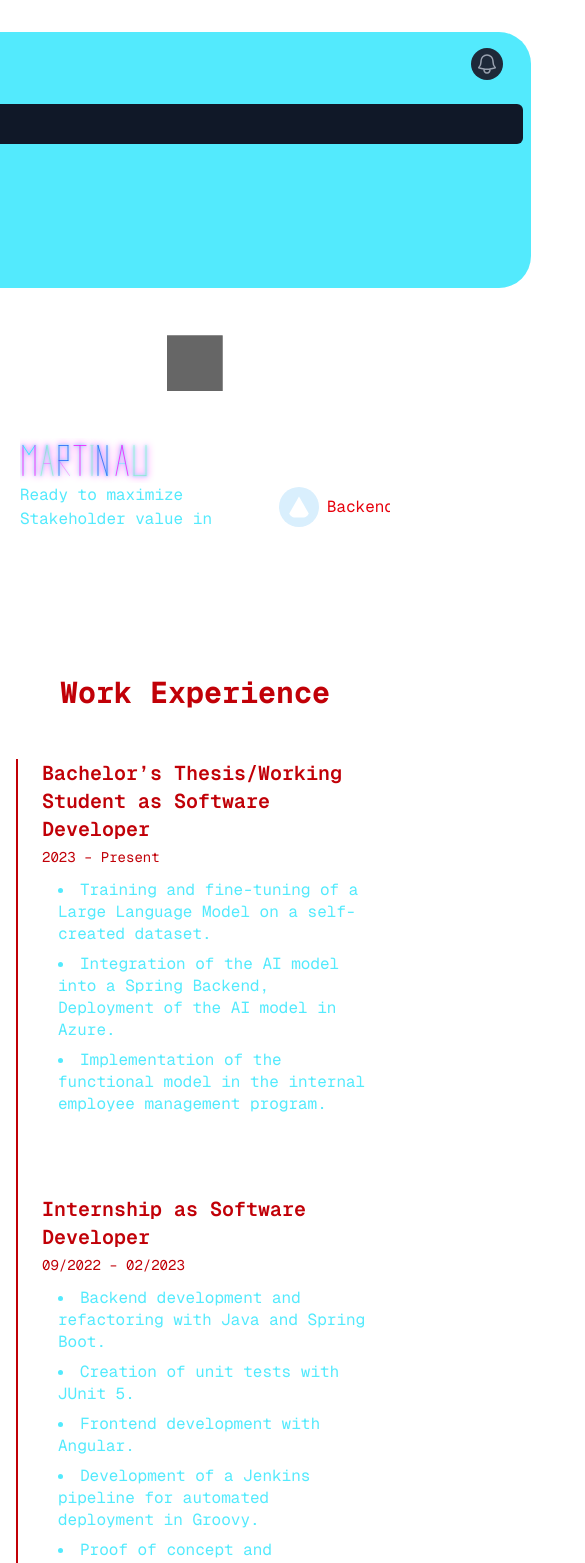
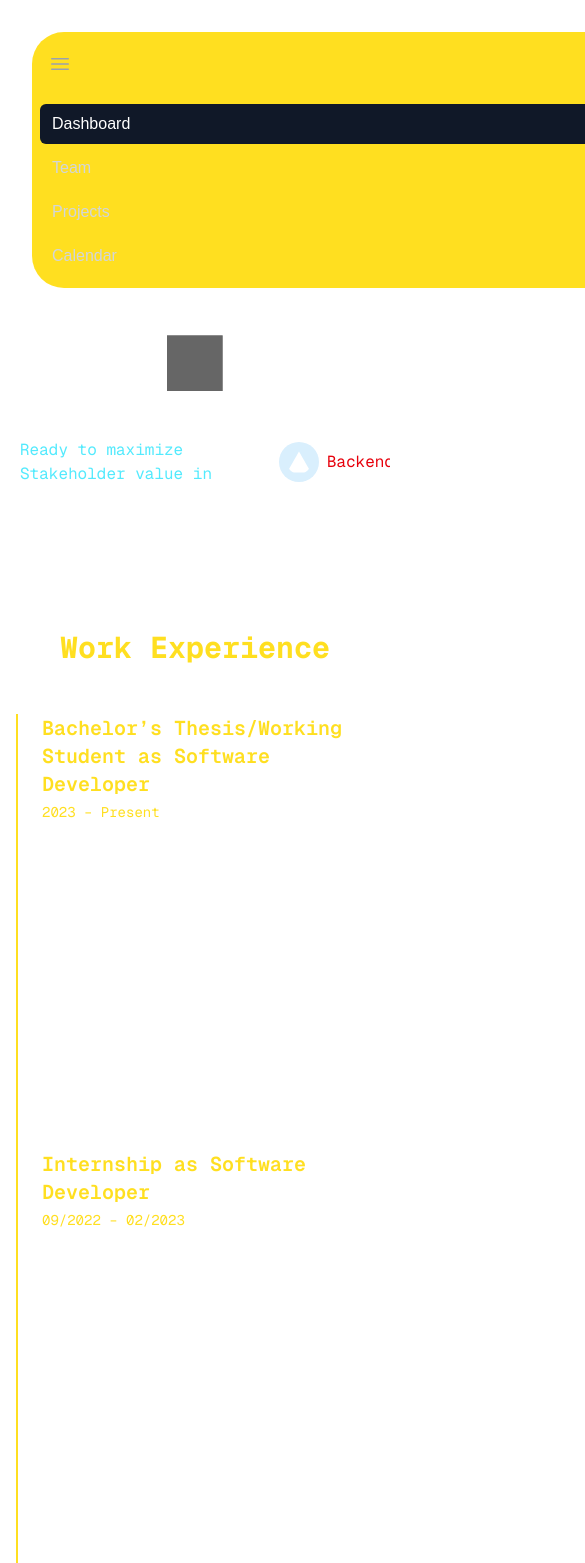
Before and after one commit to maauit03/my-portfolio, a Next.js app: page / in a window 390 px wide. Shown: the top 1563 px of the page, 585 px wide, since content can reach past the window. Built offline with nearby package versions, Linux system fonts and the light colour scheme.

Commit message:
change color theme

```diff
--- a/src/app/components/Hero.tsx
+++ b/src/app/components/Hero.tsx
@@ -19,7 +19,6 @@ const Hero = () => {
       <div className="hero-layout max-w-5xl mx-auto ">
         <header className="flex flex-col justify-center md:w-full md:px-20 px-5">
           <div className="flex flex-col">
-            <Path/>
             <div className="hero-text">
             <h1 className="flex items-center gap-3 mb-8 text-cyan-300">
             Ready to maximize Stakeholder value in
--- a/src/app/components/Navbar.tsx
+++ b/src/app/components/Navbar.tsx
@@ -3,7 +3,7 @@ import React from 'react'
 const Navbar = () => {
     return (
     <div>
-        <nav className="bg-cyan-300 rounded-4xl w-2xl ">
+        <nav className="bg-yellow-300 rounded-4xl w-2xl ">
         <div className="mx-auto max-w-7xl px-2 sm:px-6 lg:px-8">
             <div className="relative flex h-16 items-center justify-between">
             <div className="absolute inset-y-0 left-0 flex items-center sm:hidden">
--- a/src/app/components/Path.tsx
+++ b/src/app/components/Path.tsx
@@ -21,52 +21,54 @@ export default function Path() {
   return (
     <>
       <motion.svg
-        width="60%"
+        width="100%"
         height="auto"
         viewBox="0 75 700 150"
         initial="hidden"
         animate="visible"
       >
         {/* M */}
-        <motion.line x1="10"  y1="200" x2="10"  y2="100" stroke="#ff00ff" variants={draw} custom={0}  style={shape} />
-        <motion.line x1="10"  y1="100" x2="30"  y2="130" stroke="#00ffff" variants={draw} custom={0.1} style={shape} />
-        <motion.line x1="30"  y1="130" x2="50"  y2="100" stroke="#00ffff" variants={draw} custom={0.2} style={shape} />
-        <motion.line x1="50"  y1="100" x2="50"  y2="200" stroke="#ff00ff" variants={draw} custom={0.3} style={shape} />
+        <motion.line x1="10"  y1="200" x2="10"  y2="100" stroke="#ffffff" variants={draw} custom={0}  style={shape} />
+        <motion.line x1="10"  y1="100" x2="30"  y2="130" stroke="#ffffff" variants={draw} custom={0.1} style={shape} />
+        <motion.line x1="30"  y1="130" x2="50"  y2="100" stroke="#ffffff" variants={draw} custom={0.2} style={shape} />
+        <motion.line x1="50"  y1="100" x2="50"  y2="200" stroke="#ffffff" variants={draw} custom={0.3} style={shape} />
 
         {/* A */}
-        <motion.line x1="70"  y1="200" x2="90"  y2="100" stroke="#8df0cc" variants={draw} custom={0.4} style={shape} />
-        <motion.line x1="90"  y1="100" x2="110" y2="200" stroke="#8df0cc" variants={draw} custom={0.5} style={shape} />
-        <motion.line x1="80"  y1="160" x2="100" y2="160" stroke="#ff00ff" variants={draw} custom={0.6} style={dash} />
+        <motion.line x1="70"  y1="200" x2="90"  y2="100" stroke="#ffffff" variants={draw} custom={0.4} style={shape} />
+        <motion.line x1="90"  y1="100" x2="110" y2="200" stroke="#ffffff" variants={draw} custom={0.5} style={shape} />
+        <motion.line x1="80"  y1="160" x2="100" y2="160" stroke="#ffffff" variants={draw} custom={0.6} style={dash} />
 
         {/* R */}
-        <motion.line x1="130" y1="200" x2="130" y2="100" stroke="#0d63f8" variants={draw} custom={0.7} style={shape} />
-        <motion.line x1="130" y1="100" x2="160" y2="100" stroke="#0d63f8" variants={draw} custom={0.8} style={shape} />
-        <motion.line x1="160" y1="100" x2="160" y2="150" stroke="#0d63f8" variants={draw} custom={0.9} style={shape} />
-        <motion.line x1="160" y1="150" x2="130" y2="150" stroke="#0d63f8" variants={draw} custom={1.0} style={shape} />
-        <motion.line x1="130" y1="150" x2="165" y2="200" stroke="#ff00ff" variants={draw} custom={1.1} style={dash} />
+        <motion.line x1="130" y1="200" x2="130" y2="100" stroke="#ffffff" variants={draw} custom={0.7} style={shape} />
+        <motion.line x1="130" y1="100" x2="160" y2="100" stroke="#ffffff" variants={draw} custom={0.8} style={shape} />
+        <motion.line x1="160" y1="100" x2="160" y2="150" stroke="#ffffff" variants={draw} custom={0.9} style={shape} />
+        <motion.line x1="160" y1="150" x2="130" y2="150" stroke="#ffffff" variants={draw} custom={1.0} style={shape} />
+        <motion.line x1="130" y1="150" x2="165" y2="200" stroke="#ffffff" variants={draw} custom={1.1} style={dash} />
 
         {/* T */}
-        <motion.line x1="180" y1="100" x2="220" y2="100" stroke="#ff00ff" variants={draw} custom={1.2} style={shape} />
-        <motion.line x1="200" y1="100" x2="200" y2="200" stroke="#ff00ff" variants={draw} custom={1.3} style={shape} />
+        <motion.line x1="180" y1="100" x2="220" y2="100" stroke="#ffffff" variants={draw} custom={1.2} style={shape} />
+        <motion.line x1="200" y1="100" x2="200" y2="200" stroke="#ffffff" variants={draw} custom={1.3} style={shape} />
 
         {/* I */}
-        <motion.line x1="240" y1="100" x2="240" y2="200" stroke="#8df0cc" variants={draw} custom={1.4} style={shape} />
-        <motion.line x1="235" y1="100" x2="245" y2="100" stroke="#8df0cc" variants={draw} custom={1.45} style={dash} />
+        <motion.line x1="240" y1="100" x2="240" y2="200" stroke="#ffffff" variants={draw} custom={1.4} style={shape} />
+        <motion.line x1="235" y1="100" x2="245" y2="100" stroke="#ffffff" variants={draw} custom={1.45} style={dash} />
 
         {/* N */}
-        <motion.line x1="260" y1="200" x2="260" y2="100" stroke="#0d63f8" variants={draw} custom={1.5} style={shape} />
-        <motion.line x1="260" y1="100" x2="290" y2="200" stroke="#0d63f8" variants={draw} custom={1.6} style={shape} />
-        <motion.line x1="290" y1="200" x2="290" y2="100" stroke="#0d63f8" variants={draw} custom={1.7} style={shape} />
+        <motion.line x1="260" y1="200" x2="260" y2="100" stroke="#ffffff" variants={draw} custom={1.5} style={shape} />
+        <motion.line x1="260" y1="100" x2="290" y2="200" stroke="#ffffff" variants={draw} custom={1.6} style={shape} />
+        <motion.line x1="290" y1="200" x2="290" y2="100" stroke="#ffffff" variants={draw} custom={1.7} style={shape} />
 
         {/* A */}
-        <motion.line x1="320" y1="200" x2="340" y2="100" stroke="#ff00ff" variants={draw} custom={1.8} style={shape} />
-        <motion.line x1="340" y1="100" x2="360" y2="200" stroke="#ff00ff" variants={draw} custom={1.9} style={shape} />
-        <motion.line x1="330" y1="160" x2="350" y2="160" stroke="#00ffff" variants={draw} custom={2.0} style={dash} />
+        <motion.line x1="320" y1="200" x2="340" y2="100" stroke="#FFD700" variants={draw} custom={1.8} style={shape} />
+        <motion.line x1="340" y1="100" x2="360" y2="200" stroke="#FFD700" variants={draw} custom={1.9} style={shape} />
+        <motion.line x1="330" y1="160" x2="350" y2="160" stroke="#FFD700" variants={draw} custom={2.0} style={dash} />
 
         {/* U */}
-        <motion.line x1="380" y1="100" x2="380" y2="200" stroke="#8df0cc" variants={draw} custom={2.1} style={shape} />
-        <motion.line x1="380" y1="200" x2="420" y2="200" stroke="#8df0cc" variants={draw} custom={2.2} style={shape} />
-        <motion.line x1="420" y1="200" x2="420" y2="100" stroke="#8df0cc" variants={draw} custom={2.3} style={shape} />
+        <motion.line x1="380" y1="100" x2="380" y2="200" stroke="#FFD700" variants={draw} custom={2.1} style={shape} />
+        <motion.line x1="380" y1="200" x2="420" y2="200" stroke="#FFD700" variants={draw} custom={2.2} style={shape} />
+        <motion.line x1="420" y1="200" x2="420" y2="100" stroke="#FFD700" variants={draw} custom={2.3} style={shape} />
+        <motion.line x1="300" y1="220" x2="440" y2="220" stroke="#FFD700" variants={draw} custom={2.3} style={shape} />
+
       </motion.svg>
 
       {/* flicker keyframes (global) */}
@@ -86,13 +88,11 @@ export default function Path() {
 /**
  * SVG & line style objects
  */
-
-
 const shape: React.CSSProperties = {
   strokeWidth:   2.5,
   strokeLinecap: 'round',
   fill:          'transparent',
-  filter:        'drop-shadow(0 0 6px #0ff) drop-shadow(0 0 12px #f0f)',
+  filter:        'drop-shadow(0 0 6px #ffffff) drop-shadow(0 0 12px #ffffff)',
 }
 
 const dash: React.CSSProperties = {
@@ -105,7 +105,7 @@ const dash: React.CSSProperties = {
 const detail: React.CSSProperties = {
   ...shape,
   strokeDasharray: '2 2',
-  stroke:          '#ffaa00',
+  stroke:          '#ffffff',
   opacity:         0.4,
   strokeWidth:     1,
 }
--- a/src/app/components/Timeline.tsx
+++ b/src/app/components/Timeline.tsx
@@ -89,11 +89,11 @@ export default function Timeline() {
   return (
     <section className="py-16 px-4 sm:px-6 lg:px-8">
       <div className="max-w-4xl mx-auto">
-        <h2 className="text-3xl sm:text-4xl font-bold text-red-700 mb-12 text-center">
+        <h2 className="text-3xl sm:text-4xl font-bold text-yellow-300 mb-12 text-center">
           Work Experience
         </h2>
 
-        <div className="relative border-l-2 border-red-700 pl-6 sm:pl-10 space-y-20">
+        <div className="relative border-l-2 border-yellow-300 pl-6 sm:pl-10 space-y-20">
           {timelineData.map((item, index) => (
             <TimelineItemCard key={index} item={item} />
           ))}
@@ -121,8 +121,8 @@ function TimelineItemCard({ item }: { item: TimelineItem }) {
       transition={{ duration: 0.5, ease: 'easeOut' }}
       className="relative"
     >
-      <h3 className="text-xl sm:text-2xl font-semibold text-red-700">{item.title}</h3>
-      <span className="block text-sm text-red-700 mt-1">{item.time}</span>
+      <h3 className="text-xl sm:text-2xl font-semibold text-yellow-300">{item.title}</h3>
+      <span className="block text-sm text-yellow-300 mt-1">{item.time}</span>
 
       <div className="mt-3 space-y-2">
         {Array.isArray(item.description)
@@ -133,7 +133,7 @@ function TimelineItemCard({ item }: { item: TimelineItem }) {
                   initial={{ opacity: 0, y: 10 }}
                   animate={animateIn ? { opacity: 1, y: 0 } : {}}
                   transition={{ delay: (i * 0.3) + j * 0.1, duration: 0.4 }}
-                  className="ml-4 text-cyan-300 text-base sm:text-lg leading-snug"
+                  className="ml-4 text-white-300 text-base sm:text-lg leading-snug"
                 >
                 {line}
                 </motion.li>
@@ -145,7 +145,7 @@ function TimelineItemCard({ item }: { item: TimelineItem }) {
                 initial={{ opacity: 0, y: 10 }}
                 animate={animateIn ? { opacity: 1, y: 0 } : {}}
                 transition={{ delay: i * 0.1, duration: 0.4 }}
-                className="text-cyan-300 text-base sm:text-lg leading-snug"
+                className="text-white-300 text-base sm:text-lg leading-snug"
             >
                 {line}
               </motion.p>
--- a/src/app/page.tsx
+++ b/src/app/page.tsx
@@ -2,16 +2,21 @@
 import Hero from './components/Hero';
 import Hologram from './components/Models/Hologram';
 import Navbar from './components/Navbar';
+import Path from './components/Path';
 import StartButton from './components/StartButton/StartButton';
 import Timeline from './components/Timeline';
 export default function Home() {
   return (
     <main className="">
-      <div className="flex justify-center mt-8">
-      <Navbar/>
+      <div className="flex items-strech mt-8">
+      <div className="ml-8 w-auto"><Path/></div>
+      <div className='place-self-center'>
+        <Navbar/>
+      </div>
       </div>
       <Hologram/>
       <section className="min-h-screen bg-zinc-750 text-white font-mono">
+        <img src="" alt="" />
         <Hero/>
         <Timeline />
       </section>
```
